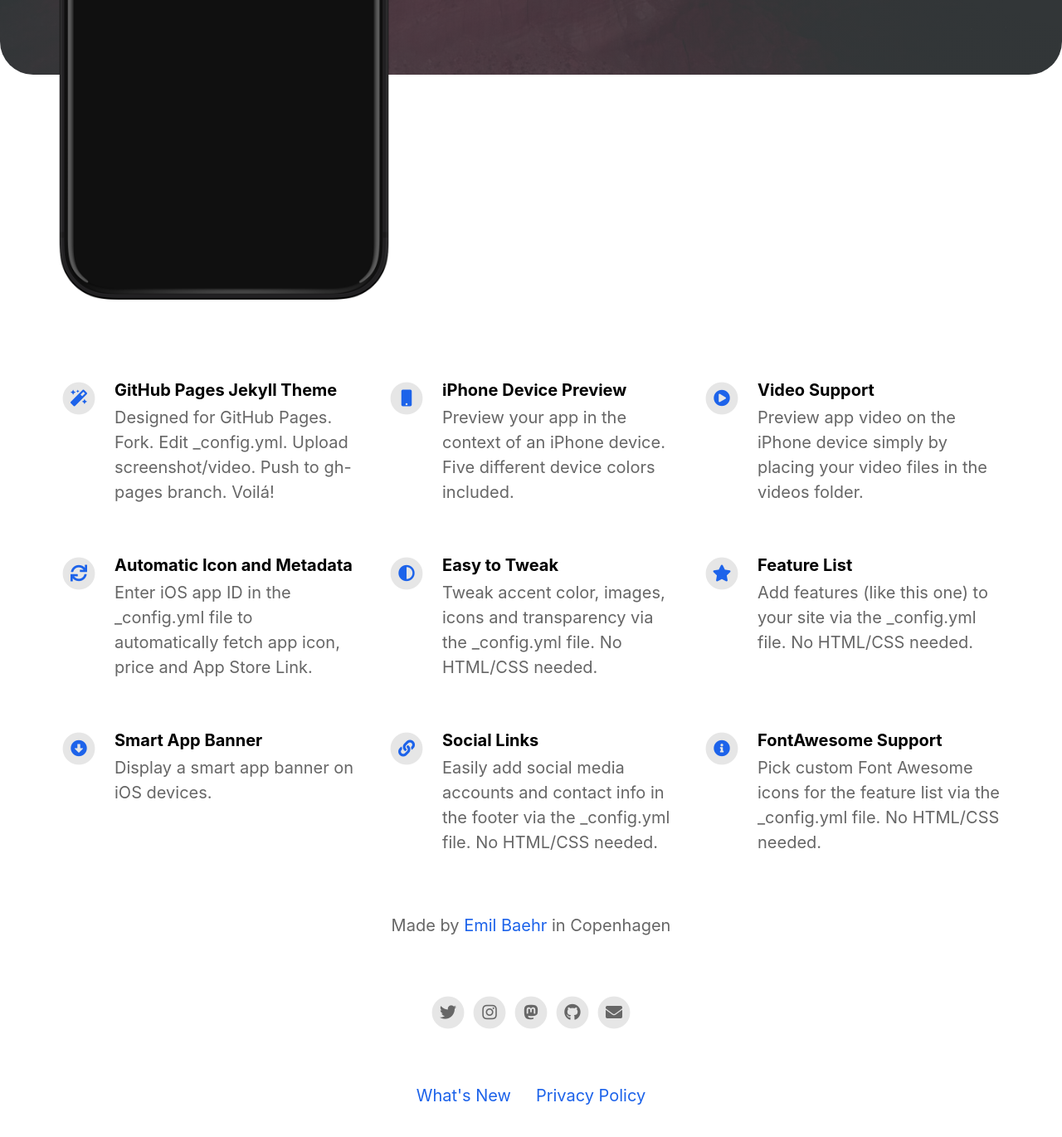
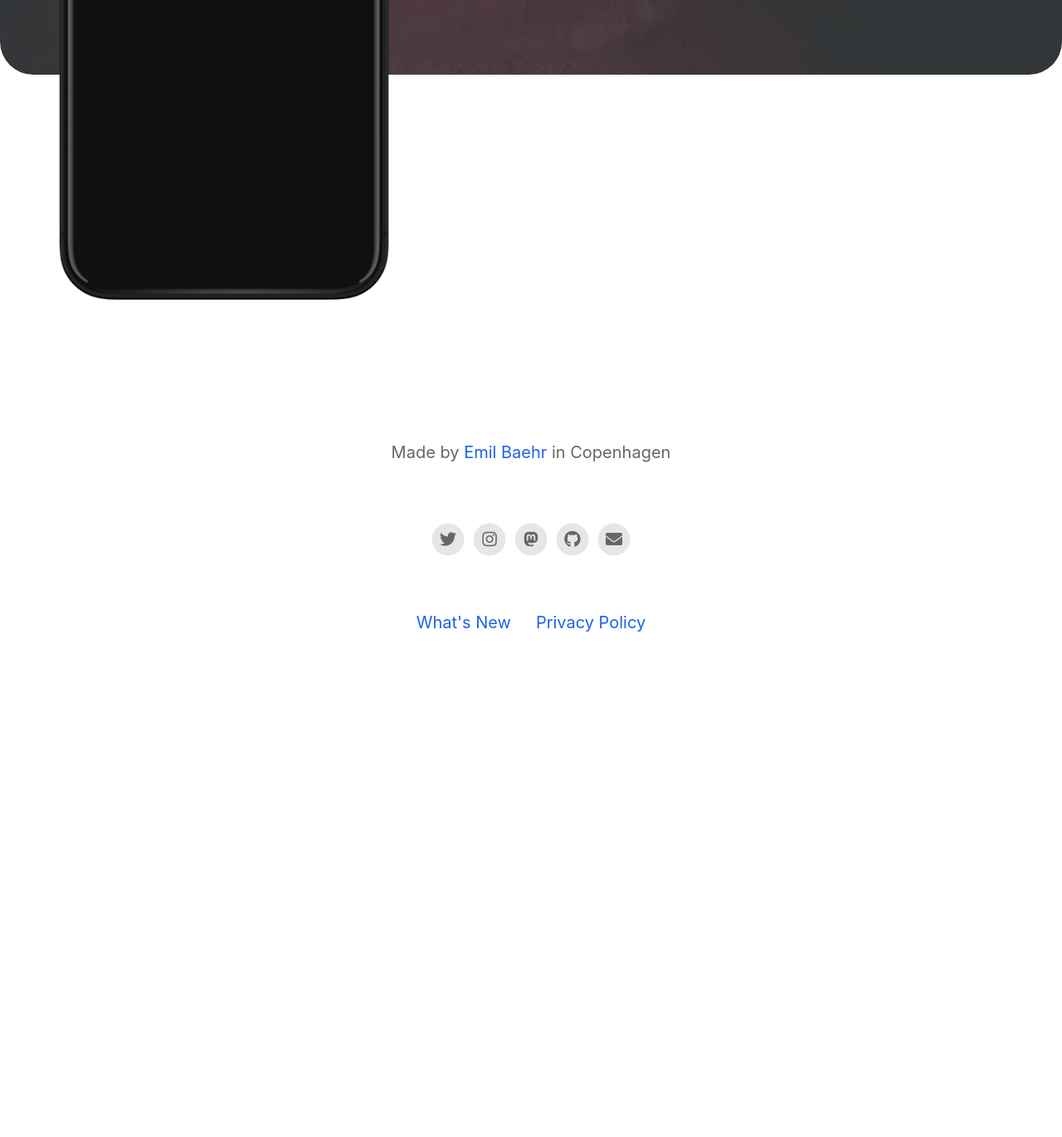
Before and after one commit to tunchasan/Recipe-Hub-Meal-Planner-Pro, a Jekyll site: the page built from index.html, in a window 1280 px wide and 1400 px high, scrolled down 624 px. Shown: the top 1370 px of the window at 83% size. Built offline with Jekyll 4.4.1, drawn with Linux system fonts in a browser that asks for light colours; nearby versions of some CDN libraries; after the commit the page ends 1454 px from its top, so only the background shows below that.

Commit message:
Update _config.yml

```diff
--- a/_config.yml
+++ b/_config.yml
@@ -35,42 +35,6 @@
 
 # Feature List                            Edit, add or remove features to be presented.
 features                                  :
-
-  - title                                 : GitHub Pages Jekyll Theme
-    description                           : Designed for GitHub Pages. Fork. Edit _config.yml. Upload screenshot/video. Push to gh-pages branch. Voilá!
-    fontawesome_icon_name                 : magic
-
-  - title                                 : iPhone Device Preview
-    description                           : Preview your app in the context of an iPhone device. Five different device colors included.
-    fontawesome_icon_name                 : mobile
-
-  - title                                 : Video Support
-    description                           : Preview app video on the iPhone device simply by placing your video files in the videos folder.
-    fontawesome_icon_name                 : play-circle
-
-  - title                                 : Automatic Icon and Metadata
-    description                           : Enter iOS app ID in the _config.yml file to automatically fetch app icon, price and App Store Link.
-    fontawesome_icon_name                 : sync
-
-  - title                                 : Easy to Tweak
-    description                           : Tweak accent color, images, icons and transparency via the _config.yml file. No HTML/CSS needed.
-    fontawesome_icon_name                 : adjust
-
-  - title                                 : Feature List
-    description                           : Add features (like this one) to your site via the _config.yml file. No HTML/CSS needed.
-    fontawesome_icon_name                 : star
-
-  - title                                 : Smart App Banner
-    description                           : Display a smart app banner on iOS devices.
-    fontawesome_icon_name                 : arrow-alt-circle-down
-
-  - title                                 : Social Links
-    description                           : Easily add social media accounts and contact info in the footer via the _config.yml file. No HTML/CSS needed.
-    fontawesome_icon_name                 : link
-
-  - title                                 : FontAwesome Support
-    description                           : Pick custom Font Awesome icons for the feature list via the _config.yml file. No HTML/CSS needed.
-    fontawesome_icon_name                 : info-circle
 
   - title                                 : # New Feature Title
     description                           : # New Feature Description
```
